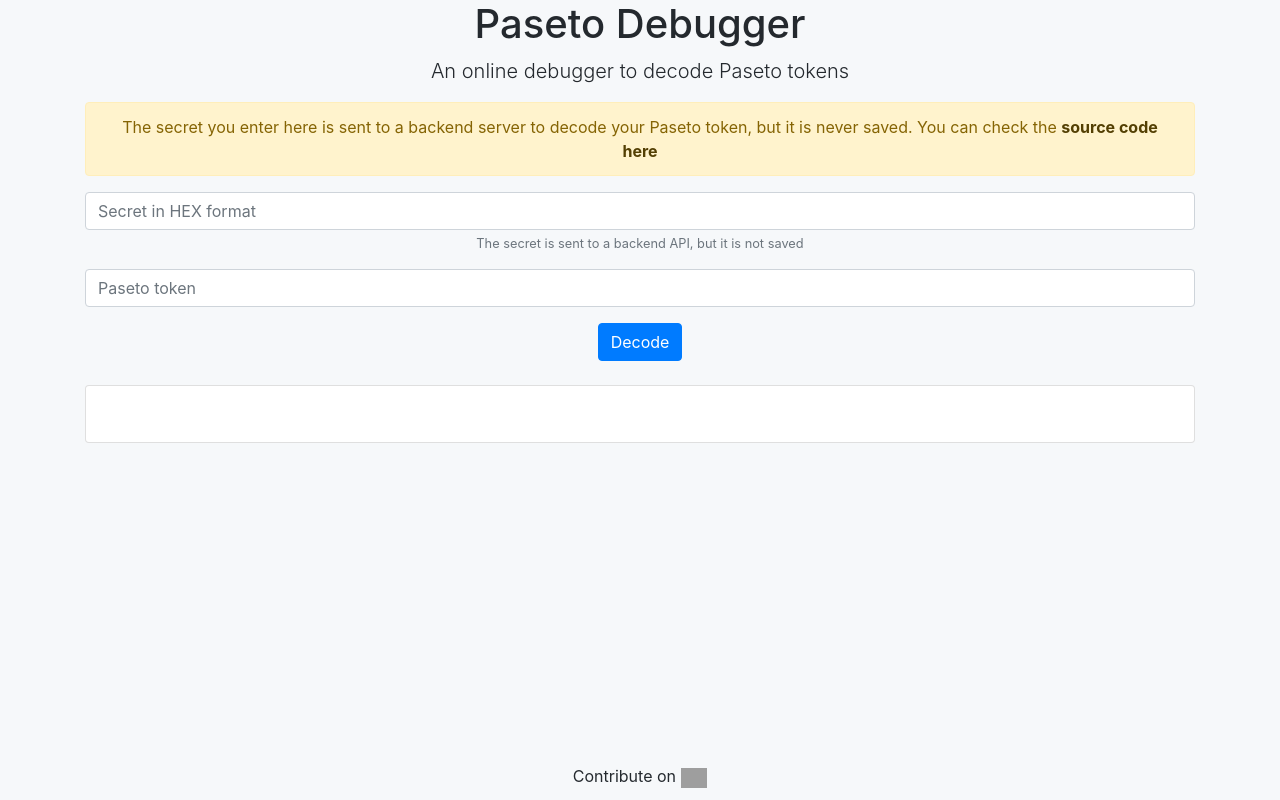
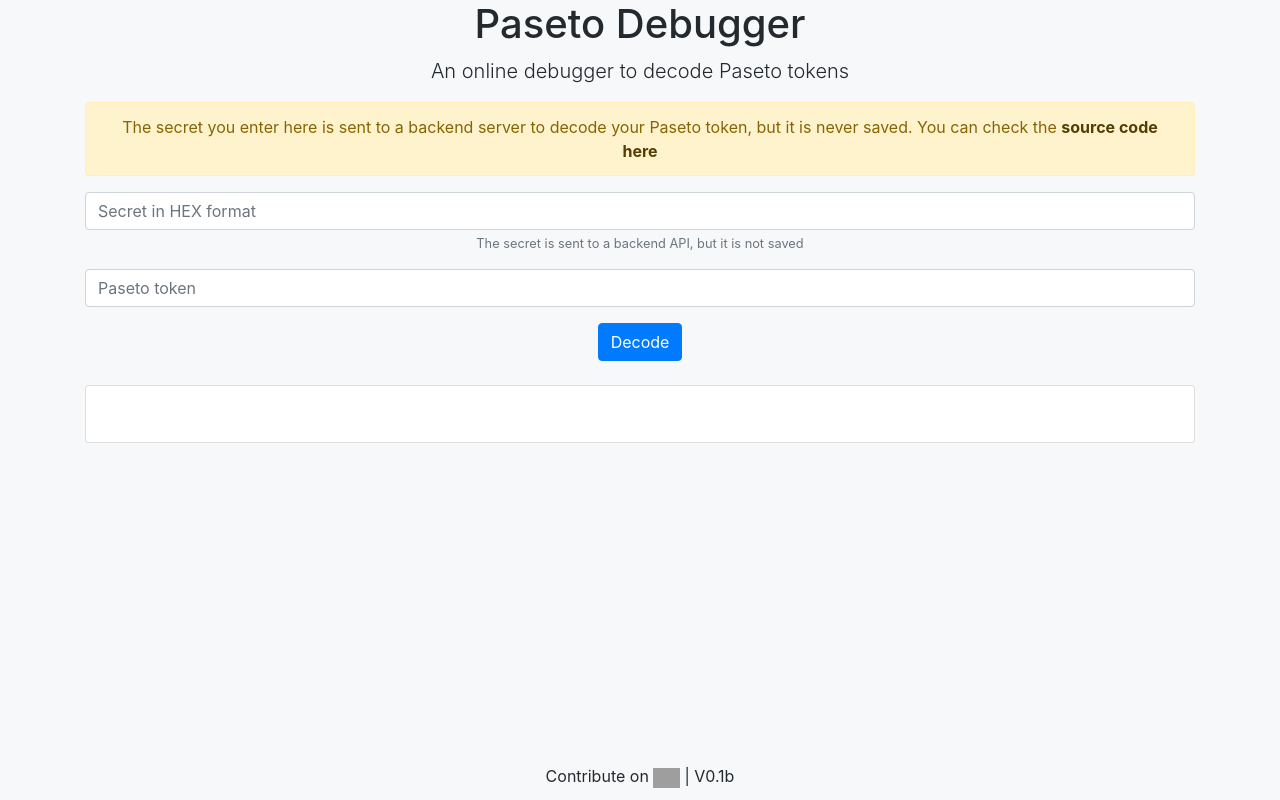
Before and after one commit to mehdibo/paseto-debugger, a Next.js app: page / in a window 1280 px wide. Built offline with nearby package versions, Linux system fonts and the light colour scheme; grey boxes are pictures that could not be loaded.

Commit message:
Add version to footer

```diff
--- a/pages/index.js
+++ b/pages/index.js
@@ -10,6 +10,7 @@ import Button from "react-bootstrap/Button";
 import Card from "react-bootstrap/Card";
 
 export default function Home() {
+    const version = "0.1b";
     const [error, setError] = useState('');
     const [secret, setSecret] = useState('');
     const [payload, setPayload] = useState(null);
@@ -96,8 +97,7 @@ export default function Home() {
                   <Col>
                       Contribute on <a href={"https://github.com/mehdibo/paseto-debugger"}>
                         <img height={"20px"} src={"https://raw.githubusercontent.com/rdimascio/icons/master/icons/github.svg"}/>
-                      </a>
-
+                      </a> | V{version}
                   </Col>
               </Row>
           </footer>
```
